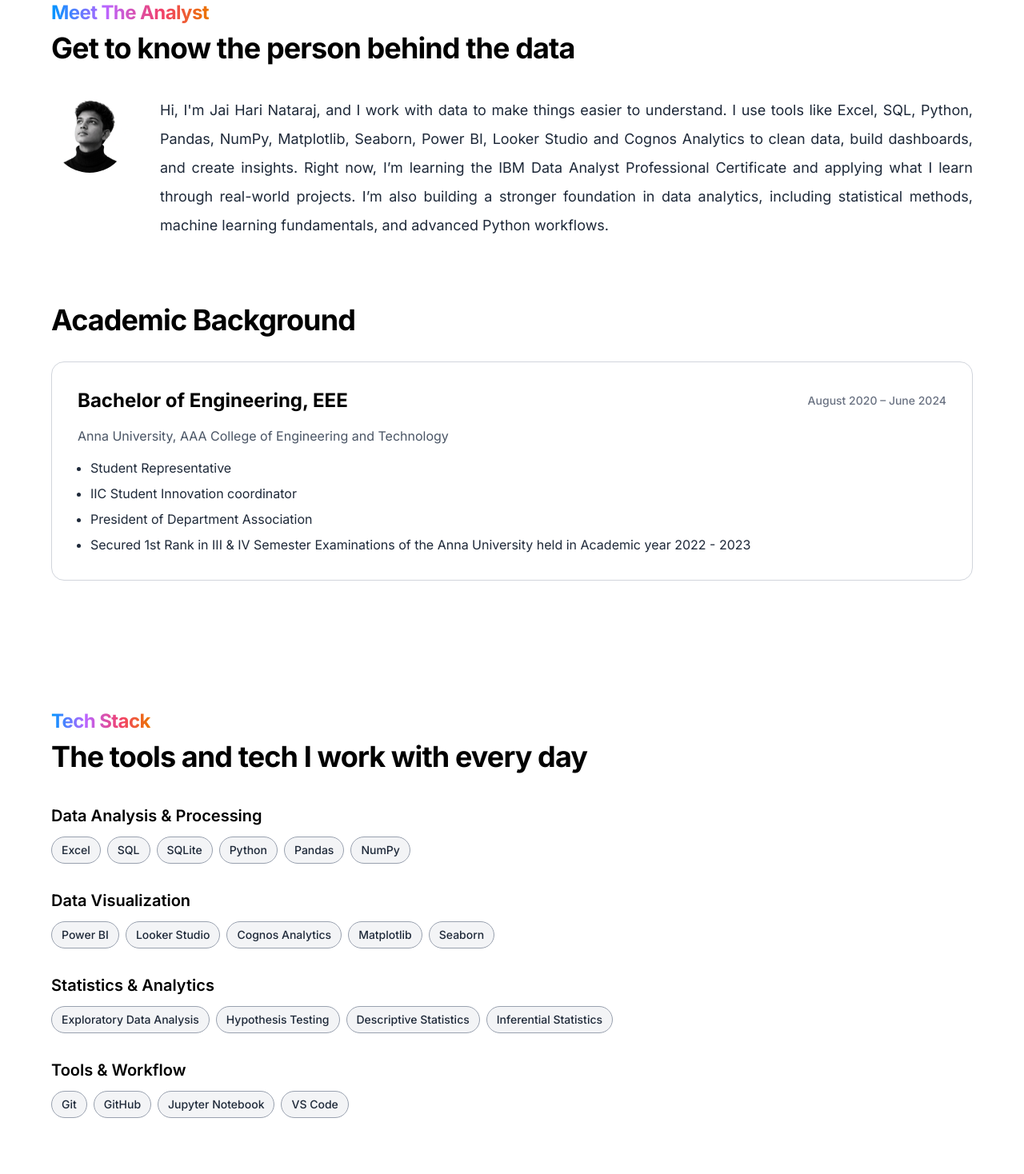
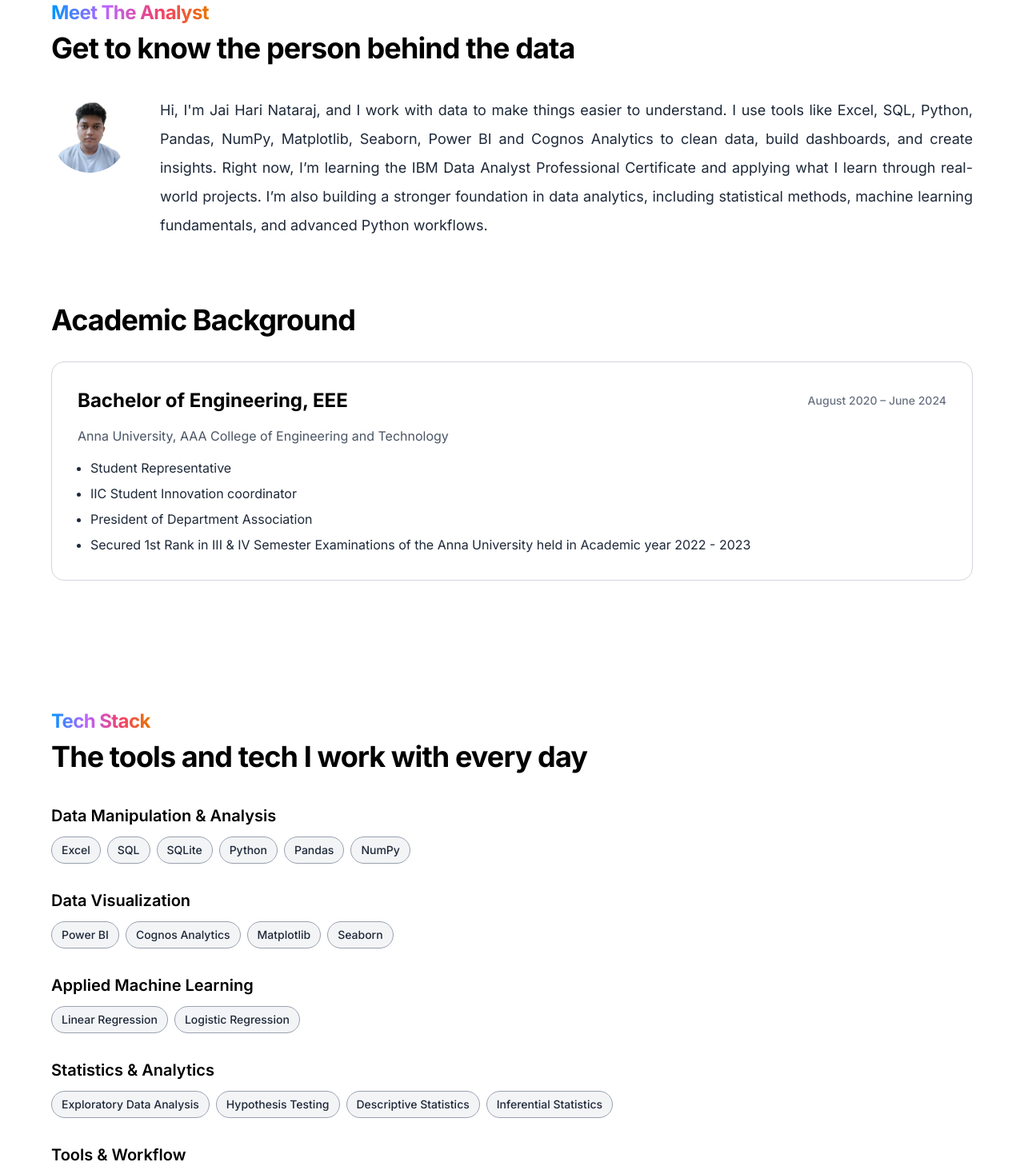
Before and after one commit to ijaihari/ds-portfolio, a React (Vite) app: page / in a window 1280 px wide. Shown: the part 880-2348 px from the top of the page at 80% size. Built offline with nearby package versions, Linux system fonts and the light colour scheme.

Commit message:
updated sections

```diff
--- a/src/components/ProfileIntro.jsx
+++ b/src/components/ProfileIntro.jsx
@@ -21,7 +21,7 @@ export function ProfileIntro({ imageSrc, description }) {
                       items-start">
 
                 {/* LEFT: Profile image */}
-                <img
+                {/* <img
                     src={imageSrc}
                     alt="Jai Hari Nataraj"
                     className="
@@ -32,6 +32,21 @@ export function ProfileIntro({ imageSrc, description }) {
                     sm:rounded-full
                     shrink-0
                     mx-auto sm:mx-0"
+                    loading="lazy"
+                /> */}
+
+                {/* LEFT: Profile image */}
+                <img
+                    src={imageSrc}
+                    alt="Jai Hari Nataraj"
+                    className="
+                                hidden lg:block
+                                w-full max-w-300px aspect-square
+                                lg:w-24 lg:h-24
+                                object-cover
+                                rounded-full
+                                shrink-0
+                            "
                     loading="lazy"
                 />
 
--- a/src/index.css
+++ b/src/index.css
@@ -47,12 +47,8 @@ body {
          backdrop-blur-md;
 }
 
-
-
   .gradient-text {
   @apply text-transparent bg-clip-text
          bg-[linear-gradient(90deg,#0096FF_0%,#BB64FF_35%,#F2416B_70%,#EB7500_100%)];
 }
-
-
 }
--- a/src/pages/AboutSection.jsx
+++ b/src/pages/AboutSection.jsx
@@ -21,9 +21,9 @@ export function AboutSection() {
 
                 {/* ===== Profile Intro ===== */}
                 <ProfileIntro
-                    imageSrc="/bw.png"
+                    imageSrc="/profile.png"
                     description={`Hi, I'm Jai Hari Nataraj, and I work with data to make things easier to understand.
-                    I use tools like Excel, SQL, Python, Pandas, NumPy, Matplotlib, Seaborn, Power BI, Looker Studio and Cognos Analytics
+                    I use tools like Excel, SQL, Python, Pandas, NumPy, Matplotlib, Seaborn, Power BI and Cognos Analytics
                     to clean data, build dashboards, and create insights.
 
                     Right now, I’m learning the IBM Data Analyst Professional Certificate and applying what I learn through real-world projects.
--- a/src/pages/SkillsSection.jsx
+++ b/src/pages/SkillsSection.jsx
@@ -4,18 +4,21 @@ import { SkillPills } from "../components/SkillPills";
 export function SkillsSection() {
     const skillsData = [
         {
-            title: "Data Analysis & Processing",
+            title: "Data Manipulation & Analysis",
             skills: ["Excel", "SQL", "SQLite", "Python", "Pandas", "NumPy"],
         },
         {
             title: "Data Visualization",
             skills: [
                 "Power BI",
-                "Looker Studio",
                 "Cognos Analytics",
                 "Matplotlib",
                 "Seaborn",
             ],
+        },
+        {
+            title: "Applied Machine Learning",
+            skills: ["Linear Regression", "Logistic Regression"]
         },
         {
             title: "Statistics & Analytics",
```
Also changed, not shown: public/assets/favicon/favicon.svg, public/profile.png (added).
